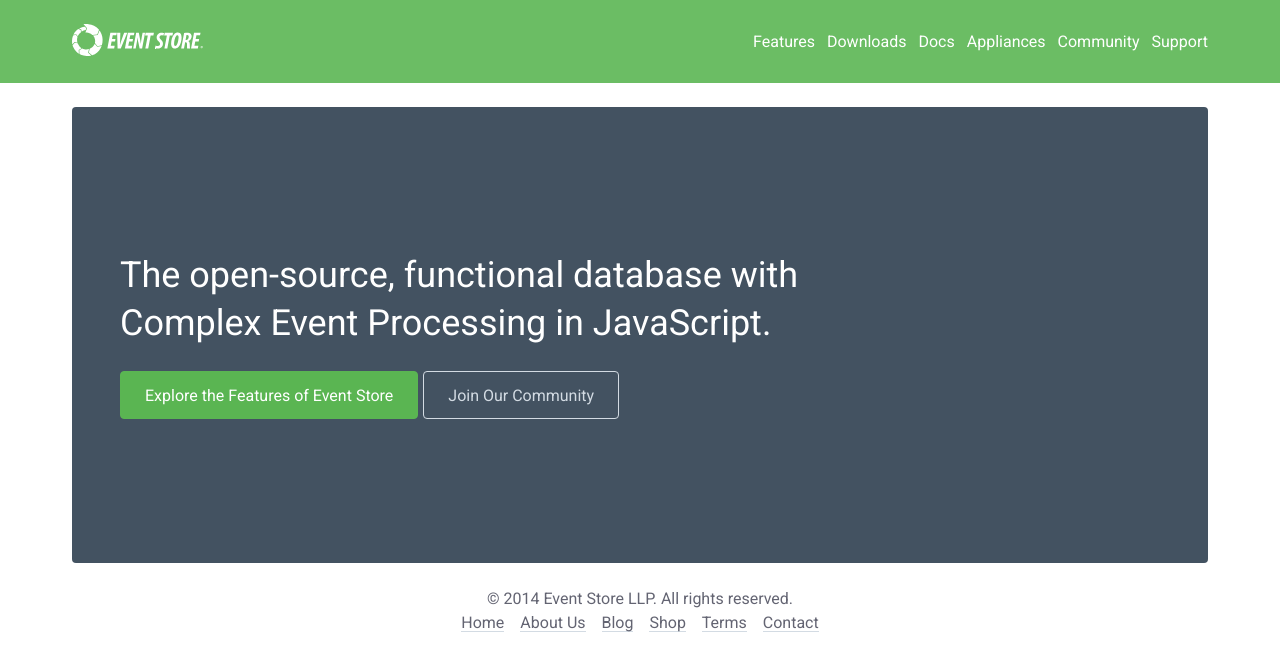
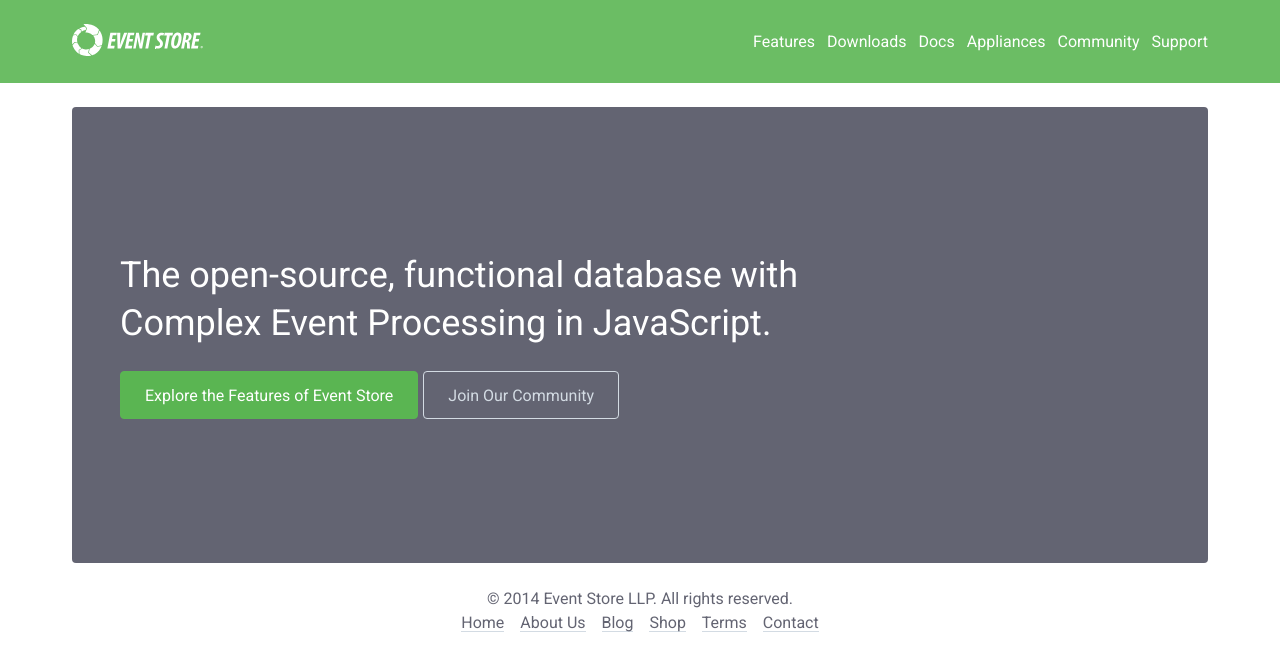
Before and after one commit to sandboxorg/geteventstore.com, a Jekyll site: the page built from index.html, in a window 1280 px wide. Shown: the top 671 px of the page. Built offline with Jekyll 4.4.1, drawn with Linux system fonts in a browser that asks for light colours; nearby versions of some CDN libraries; Markdown is read by kramdown in place of the engine named in the settings.

Commit message:
Removed gradient from home banner

```diff
--- a/_sass/_page.scss
+++ b/_sass/_page.scss
@@ -50,9 +50,9 @@
 	margin-bottom: 1.5rem;
 	padding: 9rem 1.5rem 7.5rem;
 	text-align: left;
-	background-image: linear-gradient(0deg, transparentize($grey-dark, 0.85) 0%, transparentize($grey-dark, 0.85) 100%),
-		url('../images/ouro.svg');
-	background-position: bottom right;
+    background-color: $grey;
+	background-image: url('../images/ouro.svg');
+	background-position: right bottom;
 	background-repeat: no-repeat;
 	background-size: contain;
 	h1, p {
```
Also changed, not shown: css/main6.css.
